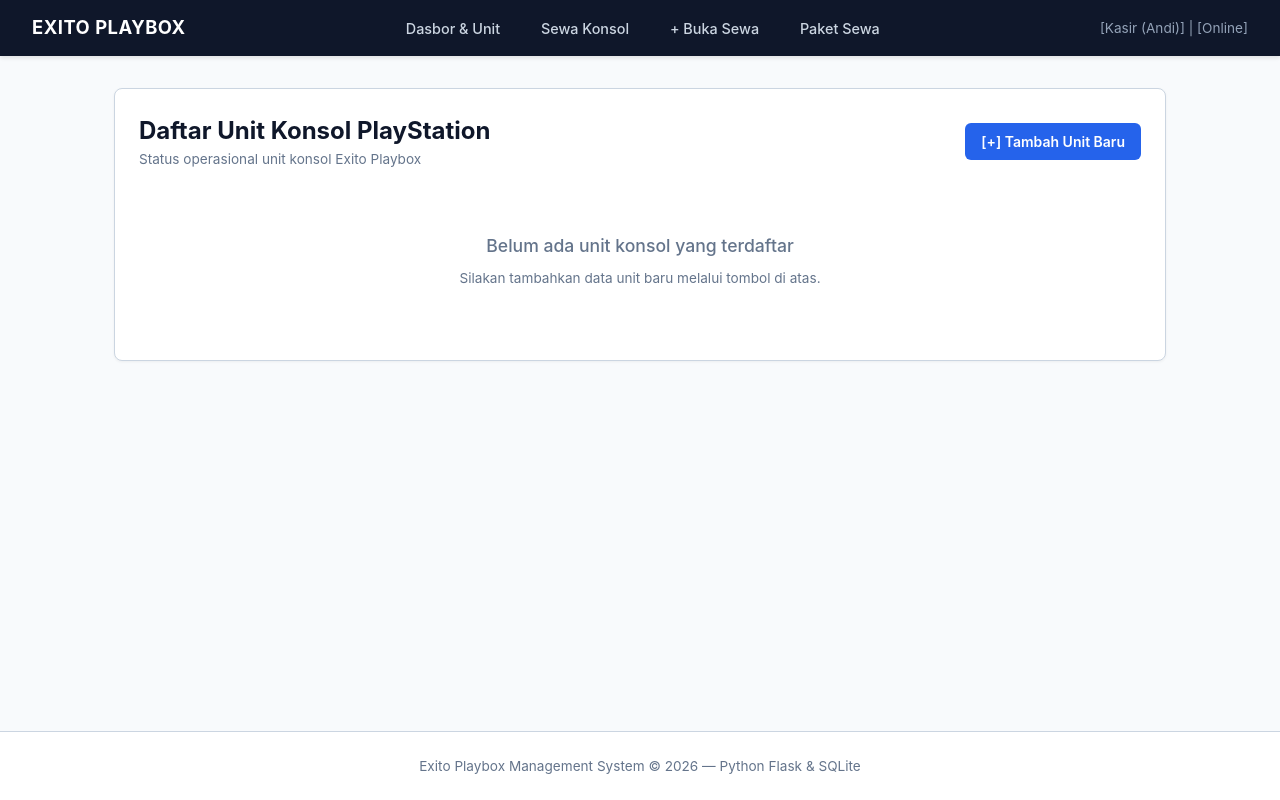
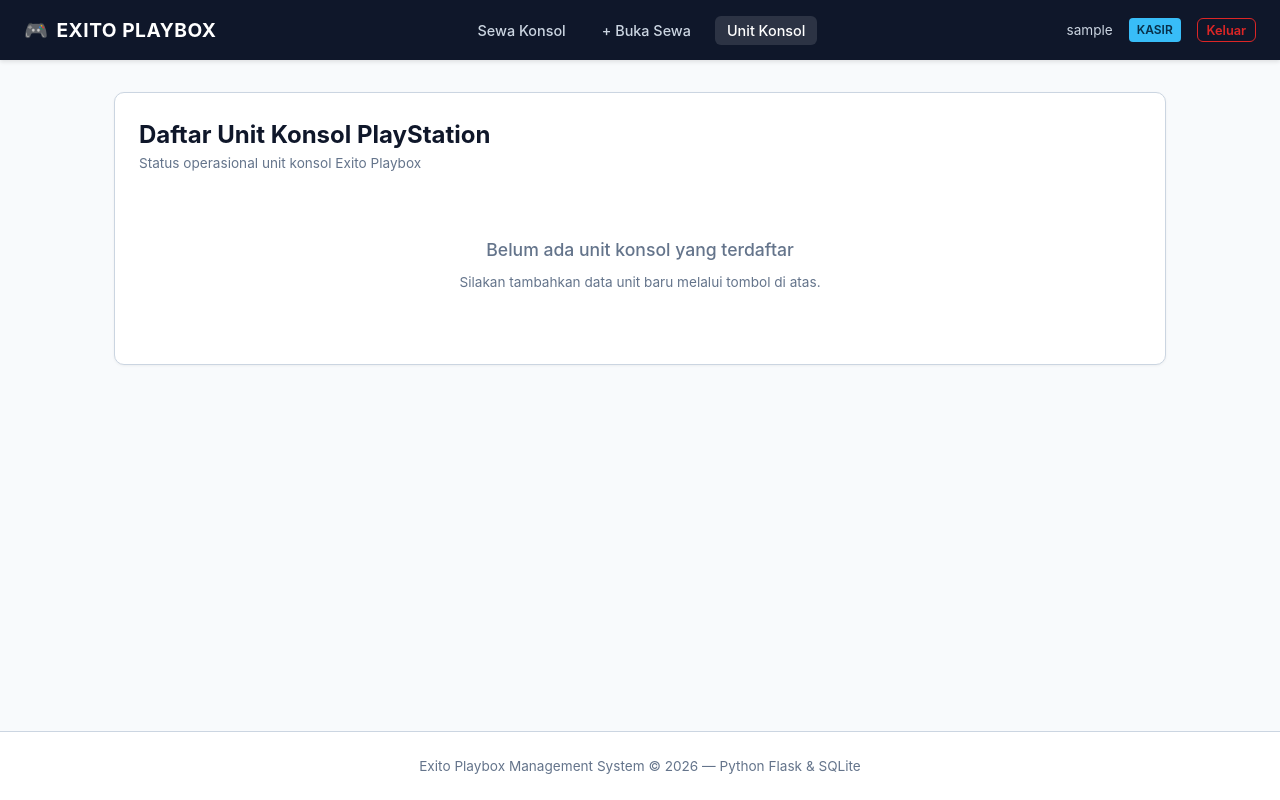
Before and after one commit to marufsyahbana2005/rpl-project-ps, a Flask app: page /consoles in a window 1280 px wide. Run offline with Flask 3, Linux system fonts and the light colour scheme; the visitor is signed in with stand-in values (Sample User, id 1); data that the repository does not hold is empty.

Commit message:
Terapkan templat induk dan CSS sesuai wireframe

```diff
--- /dev/null
+++ b/static/style.css
@@ -0,0 +1,301 @@
+/* style.css — Lembar Gaya Terpusat Exito Playbox (Jobsheet 11) */
+
+:root {
+    --bg-color: #F8FAFC;
+    --nav-bg: #0F172A;
+    --nav-text: #F8FAFC;
+    --card-bg: #FFFFFF;
+    --border-color: #CBD5E1;
+    --text-main: #0F172A;
+    --text-muted: #64748B;
+    --primary: #2563EB;
+    --primary-hover: #1D4ED8;
+    --success: #16A34A;
+    --success-bg: #DCFCE7;
+    --danger: #DC2626;
+    --danger-bg: #FEE2E2;
+    --warning: #D97706;
+    --warning-bg: #FEF3C7;
+}
+
+* {
+    box-sizing: border-box;
+    margin: 0;
+    padding: 0;
+    font-family: -apple-system, BlinkMacSystemFont, "Segoe UI", Roboto, Helvetica, Arial, sans-serif;
+}
+
+body {
+    background-color: var(--bg-color);
+    color: var(--text-main);
+    line-height: 1.5;
+    min-height: 100vh;
+    display: flex;
+    flex-direction: column;
+}
+
+/* Top Navigation Bar */
+.navbar {
+    background-color: var(--nav-bg);
+    color: var(--nav-text);
+    padding: 0 1.5rem;
+    height: 60px;
+    display: flex;
+    align-items: center;
+    justify-content: space-between;
+    box-shadow: 0 2px 4px rgba(0,0,0,0.1);
+    position: sticky;
+    top: 0;
+    z-index: 100;
+}
+
+.nav-brand {
+    font-size: 1.2rem;
+    font-weight: 700;
+    letter-spacing: 0.5px;
+    color: #FFFFFF;
+    text-decoration: none;
+    display: flex;
+    align-items: center;
+    gap: 0.5rem;
+}
+
+.nav-links {
+    display: flex;
+    gap: 0.75rem;
+    list-style: none;
+    align-items: center;
+}
+
+.nav-links a {
+    color: #CBD5E1;
+    text-decoration: none;
+    font-size: 0.9rem;
+    font-weight: 500;
+    padding: 0.4rem 0.75rem;
+    border-radius: 6px;
+    transition: color 0.2s, background-color 0.2s;
+}
+
+.nav-links a:hover, .nav-links a.active {
+    color: #FFFFFF;
+    background-color: rgba(255, 255, 255, 0.12);
+}
+
+.nav-user {
+    display: flex;
+    align-items: center;
+    gap: 1rem;
+    font-size: 0.85rem;
+    color: #CBD5E1;
+}
+
+.user-badge {
+    display: inline-block;
+    padding: 0.2rem 0.5rem;
+    border-radius: 4px;
+    font-size: 0.75rem;
+    font-weight: 600;
+    text-transform: uppercase;
+}
+
+.user-badge-owner {
+    background-color: #818CF8;
+    color: #1E1B4B;
+}
+
+.user-badge-kasir {
+    background-color: #38BDF8;
+    color: #082F49;
+}
+
+/* Main Container */
+.main-container {
+    max-width: 1100px;
+    margin: 2rem auto;
+    padding: 0 1.5rem;
+    width: 100%;
+    flex: 1;
+}
+
+/* Flash Messages */
+.alert {
+    padding: 0.85rem 1.15rem;
+    border-radius: 8px;
+    margin-bottom: 1.5rem;
+    font-size: 0.9rem;
+    font-weight: 500;
+    border: 1px solid transparent;
+}
+
+.alert-success {
+    background-color: var(--success-bg);
+    color: #14532D;
+    border-color: #86EFAC;
+}
+
+.alert-danger {
+    background-color: var(--danger-bg);
+    color: #7F1D1D;
+    border-color: #FCA5A5;
+}
+
+.alert-warning {
+    background-color: var(--warning-bg);
+    color: #78350F;
+    border-color: #FCD34D;
+}
+
+.alert-info {
+    background-color: #E0F2FE;
+    color: #0369A1;
+    border-color: #7DD3FC;
+}
+
+/* Common Components */
+.card {
+    background: var(--card-bg);
+    border: 1px solid var(--border-color);
+    border-radius: 10px;
+    padding: 1.5rem;
+    box-shadow: 0 1px 3px rgba(0,0,0,0.05);
+}
+
+.btn {
+    display: inline-flex;
+    align-items: center;
+    justify-content: center;
+    padding: 0.55rem 1.1rem;
+    font-size: 0.875rem;
+    font-weight: 600;
+    border-radius: 6px;
+    text-decoration: none;
+    border: 1px solid transparent;
+    cursor: pointer;
+    transition: all 0.2s ease-in-out;
+}
+
+.btn:focus-visible {
+    outline: 2px solid var(--primary);
+    outline-offset: 2px;
+}
+
+.btn-primary {
+    background-color: var(--primary);
+    color: #FFFFFF;
+}
+.btn-primary:hover { background-color: var(--primary-hover); }
+
+.btn-success {
+    background-color: var(--success);
+    color: #FFFFFF;
+}
+.btn-success:hover { background-color: #15803D; }
+
+.btn-danger {
+    background-color: var(--danger);
+    color: #FFFFFF;
+}
+.btn-danger:hover { background-color: #B91C1C; }
+
+.btn-secondary {
+    background-color: #E2E8F0;
+    color: #334155;
+    border-color: #CBD5E1;
+}
+.btn-secondary:hover { background-color: #CBD5E1; }
+
+.btn-outline-danger {
+    background-color: transparent;
+    border-color: var(--danger);
+    color: var(--danger);
+}
+.btn-outline-danger:hover {
+    background-color: var(--danger);
+    color: #FFFFFF;
+}
+
+.btn-outline-primary {
+    background-color: transparent;
+    border-color: var(--primary);
+    color: var(--primary);
+}
+.btn-outline-primary:hover {
+    background-color: var(--primary);
+    color: #FFFFFF;
+}
+
+.btn-sm {
+    padding: 0.25rem 0.6rem;
+    font-size: 0.8rem;
+}
+
+/* Table */
+.table-responsive {
+    overflow-x: auto;
+    -webkit-overflow-scrolling: touch;
+}
+
+table {
+    width: 100%;
+    border-collapse: collapse;
+    font-size: 0.9rem;
+    margin-top: 1rem;
+}
+
+th, td {
+    padding: 0.75rem 1rem;
+    text-align: left;
+    border-bottom: 1px solid var(--border-color);
+}
+
+th {
+    background-color: #F1F5F9;
+    font-weight: 600;
+    color: #334155;
+}
+
+tbody tr:hover {
+    background-color: #F8FAFC;
+}
+
+.badge {
+    display: inline-block;
+    padding: 0.2rem 0.55rem;
+    border-radius: 9999px;
+    font-size: 0.75rem;
+    font-weight: 700;
+    text-transform: uppercase;
+}
+
+.badge-success { background-color: var(--success-bg); color: #15803D; }
+.badge-danger { background-color: var(--danger-bg); color: #B91C1C; }
+.badge-warning { background-color: var(--warning-bg); color: #B45309; }
+.badge-muted { background-color: #E2E8F0; color: #475569; }
+
+/* Responsive adjustments */
+@media (max-width: 768px) {
+    .navbar {
+        flex-direction: column;
+        height: auto;
+        padding: 1rem;
+        gap: 0.75rem;
+    }
+    .nav-links {
+        flex-wrap: wrap;
+        justify-content: center;
+    }
+    .main-container {
+        padding: 0 1rem;
+    }
+}
+
+/* Footer */
+footer {
+    text-align: center;
+    padding: 1.5rem;
+    font-size: 0.85rem;
+    color: var(--text-muted);
+    border-top: 1px solid var(--border-color);
+    background: #FFFFFF;
+}
--- a/templates/base.html
+++ b/templates/base.html
@@ -4,241 +4,47 @@
     <meta charset="UTF-8">
     <meta name="viewport" content="width=device-width, initial-scale=1.0">
     <title>{% block title %}Exito Playbox{% endblock %} — Sistem Rental PS</title>
-    <style>
-        :root {
-            --bg-color: #F8FAFC;
-            --nav-bg: #0F172A;
-            --nav-text: #F8FAFC;
-            --card-bg: #FFFFFF;
-            --border-color: #CBD5E1;
-            --text-main: #0F172A;
-            --text-muted: #64748B;
-            --primary: #2563EB;
-            --primary-hover: #1D4ED8;
-            --success: #16A34A;
-            --success-bg: #DCFCE7;
-            --danger: #DC2626;
-            --danger-bg: #FEE2E2;
-            --warning: #D97706;
-            --warning-bg: #FEF3C7;
-        }
-
-        * {
-            box-sizing: border-box;
-            margin: 0;
-            padding: 0;
-            font-family: -apple-system, BlinkMacSystemFont, "Segoe UI", Roboto, Helvetica, Arial, sans-serif;
-        }
-
-        body {
-            background-color: var(--bg-color);
-            color: var(--text-main);
-            line-height: 1.5;
-            min-height: 100vh;
-            display: flex;
-            flex-direction: column;
-        }
-
-        /* Top Navigation Bar */
-        .navbar {
-            background-color: var(--nav-bg);
-            color: var(--nav-text);
-            padding: 0 2rem;
-            height: 56px;
-            display: flex;
-            align-items: center;
-            justify-content: space-between;
-            box-shadow: 0 2px 4px rgba(0,0,0,0.1);
-        }
-
-        .nav-brand {
-            font-size: 1.15rem;
-            font-weight: 700;
-            letter-spacing: 0.5px;
-            color: #FFFFFF;
-            text-decoration: none;
-        }
-
-        .nav-links {
-            display: flex;
-            gap: 1.25rem;
-            list-style: none;
-        }
-
-        .nav-links a {
-            color: #CBD5E1;
-            text-decoration: none;
-            font-size: 0.9rem;
-            font-weight: 500;
-            padding: 0.35rem 0.65rem;
-            border-radius: 4px;
-            transition: color 0.2s, background-color 0.2s;
-        }
-
-        .nav-links a:hover, .nav-links a.active {
-            color: #FFFFFF;
-            background-color: rgba(255, 255, 255, 0.1);
-        }
-
-        .nav-user {
-            font-size: 0.85rem;
-            color: #94A3B8;
-        }
-
-        /* Main Container */
-        .main-container {
-            max-width: 1100px;
-            margin: 2rem auto;
-            padding: 0 1.5rem;
-            width: 100%;
-            flex: 1;
-        }
-
-        /* Flash Messages */
-        .alert {
-            padding: 0.75rem 1rem;
-            border-radius: 6px;
-            margin-bottom: 1.5rem;
-            font-size: 0.9rem;
-            font-weight: 500;
-            border: 1px solid transparent;
-        }
-
-        .alert-success {
-            background-color: var(--success-bg);
-            color: #14532D;
-            border-color: var(--success);
-        }
-
-        .alert-danger {
-            background-color: var(--danger-bg);
-            color: #7F1D1D;
-            border-color: var(--danger);
-        }
-
-        .alert-warning {
-            background-color: var(--warning-bg);
-            color: #78350F;
-            border-color: var(--warning);
-        }
-
-        /* Common Components */
-        .card {
-            background: var(--card-bg);
-            border: 1px solid var(--border-color);
-            border-radius: 8px;
-            padding: 1.5rem;
-            box-shadow: 0 1px 3px rgba(0,0,0,0.05);
-        }
-
-        .btn {
-            display: inline-flex;
-            align-items: center;
-            justify-content: center;
-            padding: 0.5rem 1rem;
-            font-size: 0.875rem;
-            font-weight: 600;
-            border-radius: 6px;
-            text-decoration: none;
-            border: none;
-            cursor: pointer;
-            transition: background-color 0.2s;
-        }
-
-        .btn-primary {
-            background-color: var(--primary);
-            color: #FFFFFF;
-        }
-        .btn-primary:hover { background-color: var(--primary-hover); }
-
-        .btn-success {
-            background-color: var(--success);
-            color: #FFFFFF;
-        }
-
-        .btn-danger {
-            background-color: var(--danger);
-            color: #FFFFFF;
-        }
-
-        .btn-secondary {
-            background-color: #E2E8F0;
-            color: #334155;
-        }
-        .btn-secondary:hover { background-color: #CBD5E1; }
-
-        .btn-sm {
-            padding: 0.25rem 0.6rem;
-            font-size: 0.8rem;
-        }
-
-        /* Table */
-        .table-responsive {
-            overflow-x: auto;
-        }
-
-        table {
-            width: 100%;
-            border-collapse: collapse;
-            font-size: 0.9rem;
-            margin-top: 1rem;
-        }
-
-        th, td {
-            padding: 0.75rem 1rem;
-            text-align: left;
-            border-bottom: 1px solid var(--border-color);
-        }
-
-        th {
-            background-color: #F1F5F9;
-            font-weight: 600;
-            color: #334155;
-        }
-
-        tbody tr:hover {
-            background-color: #F8FAFC;
-        }
-
-        .badge {
-            display: inline-block;
-            padding: 0.2rem 0.55rem;
-            border-radius: 9999px;
-            font-size: 0.75rem;
-            font-weight: 700;
-            text-transform: uppercase;
-        }
-
-        .badge-success { background-color: var(--success-bg); color: #15803D; }
-        .badge-danger { background-color: var(--danger-bg); color: #B91C1C; }
-        .badge-warning { background-color: var(--warning-bg); color: #B45309; }
-        .badge-muted { background-color: #E2E8F0; color: #475569; }
-
-        /* Footer */
-        footer {
-            text-align: center;
-            padding: 1.5rem;
-            font-size: 0.85rem;
-            color: var(--text-muted);
-            border-top: 1px solid var(--border-color);
-            background: #FFFFFF;
-        }
-    </style>
+    <!-- Lembar Gaya CSS Terpusat (Langkah 6) -->
+    <link rel="stylesheet" href="{{ url_for('static', filename='style.css') }}">
     {% block extra_head %}{% endblock %}
 </head>
 <body>
-    <!-- Top Navigation Bar (Sesuai Wireframe) -->
+    <!-- Top Navigation Bar (Sesuai Wireframe & Hak Akses Peran) -->
     <nav class="navbar">
-        <a href="{{ url_for('daftar_konsol') }}" class="nav-brand">EXITO PLAYBOX</a>
-        <ul class="nav-links">
-            <li><a href="{{ url_for('daftar_konsol') }}">Dasbor & Unit</a></li>
-            <li><a href="{{ url_for('daftar_sewa') }}">Sewa Konsol</a></li>
-            <li><a href="{{ url_for('buka_sewa') }}">+ Buka Sewa</a></li>
-            <li><a href="{{ url_for('daftar_paket') }}">Paket Sewa</a></li>
-        </ul>
-        <div class="nav-user">
-            <span>[Kasir (Andi)]</span> | <span>[Online]</span>
-        </div>
+        <a href="{{ url_for('index') }}" class="nav-brand">
+            <span>🎮</span> EXITO PLAYBOX
+        </a>
+
+        {% if current_user_id %}
+            <ul class="nav-links">
+                <li><a href="{{ url_for('daftar_sewa') }}" class="{% if request.path == url_for('daftar_sewa') %}active{% endif %}">Sewa Konsol</a></li>
+                <li><a href="{{ url_for('buka_sewa') }}" class="{% if request.path == url_for('buka_sewa') %}active{% endif %}">+ Buka Sewa</a></li>
+                <li><a href="{{ url_for('daftar_konsol') }}" class="{% if request.path == url_for('daftar_konsol') %}active{% endif %}">{% if current_role == 'owner' %}Kelola Konsol{% else %}Unit Konsol{% endif %}</a></li>
+                {% if current_role == 'owner' %}
+                    <li><a href="{{ url_for('daftar_paket') }}" class="{% if request.path == url_for('daftar_paket') %}active{% endif %}">Paket Sewa</a></li>
+                {% endif %}
+            </ul>
+
+            <div class="nav-user">
+                <span>{{ current_username }}</span>
+                {% if current_role == 'owner' %}
+                    <span class="user-badge user-badge-owner">Pemilik</span>
+                {% else %}
+                    <span class="user-badge user-badge-kasir">Kasir</span>
+                {% endif %}
+                <form action="{{ url_for('logout') }}" method="POST" style="display: inline; margin: 0;">
+                    <button type="submit" class="btn btn-sm btn-outline-danger" style="padding: 0.2rem 0.55rem; font-size: 0.8rem;">
+                        Keluar
+                    </button>
+                </form>
+            </div>
+        {% else %}
+            <div class="nav-user">
+                <a href="{{ url_for('login') }}" class="btn btn-sm btn-outline-primary" style="padding: 0.35rem 0.85rem;">
+                    Masuk
+                </a>
+            </div>
+        {% endif %}
     </nav>
 
     <!-- Main Content Container -->
--- a/templates/daftar_konsol.html
+++ b/templates/daftar_konsol.html
@@ -9,7 +9,9 @@
             <h2>Daftar Unit Konsol PlayStation</h2>
             <p style="color: var(--text-muted); font-size: 0.85rem;">Status operasional unit konsol Exito Playbox</p>
         </div>
-        <a href="{{ url_for('tambah_konsol') }}" class="btn btn-primary">[+] Tambah Unit Baru</a>
+        {% if current_role == 'owner' %}
+            <a href="{{ url_for('tambah_konsol') }}" class="btn btn-primary">[+] Tambah Unit Baru</a>
+        {% endif %}
     </div>
 
     {% if consoles and consoles|length > 0 %}
@@ -21,7 +23,9 @@
                         <th>Kode Konsol</th>
                         <th>Jenis Konsol</th>
                         <th>Status</th>
-                        <th>Aksi</th>
+                        {% if current_role == 'owner' %}
+                            <th>Aksi</th>
+                        {% endif %}
                     </tr>
                 </thead>
                 <tbody>
@@ -39,9 +43,11 @@
                                 <span class="badge badge-warning">Maintenance</span>
                             {% endif %}
                         </td>
-                        <td>
-                            <a href="/consoles/{{ c['id'] }}/ubah" class="btn btn-secondary btn-sm">Ubah</a>
-                        </td>
+                        {% if current_role == 'owner' %}
+                            <td>
+                                <a href="/consoles/{{ c['id'] }}/ubah" class="btn btn-secondary btn-sm">Ubah</a>
+                            </td>
+                        {% endif %}
                     </tr>
                     {% endfor %}
                 </tbody>
```
